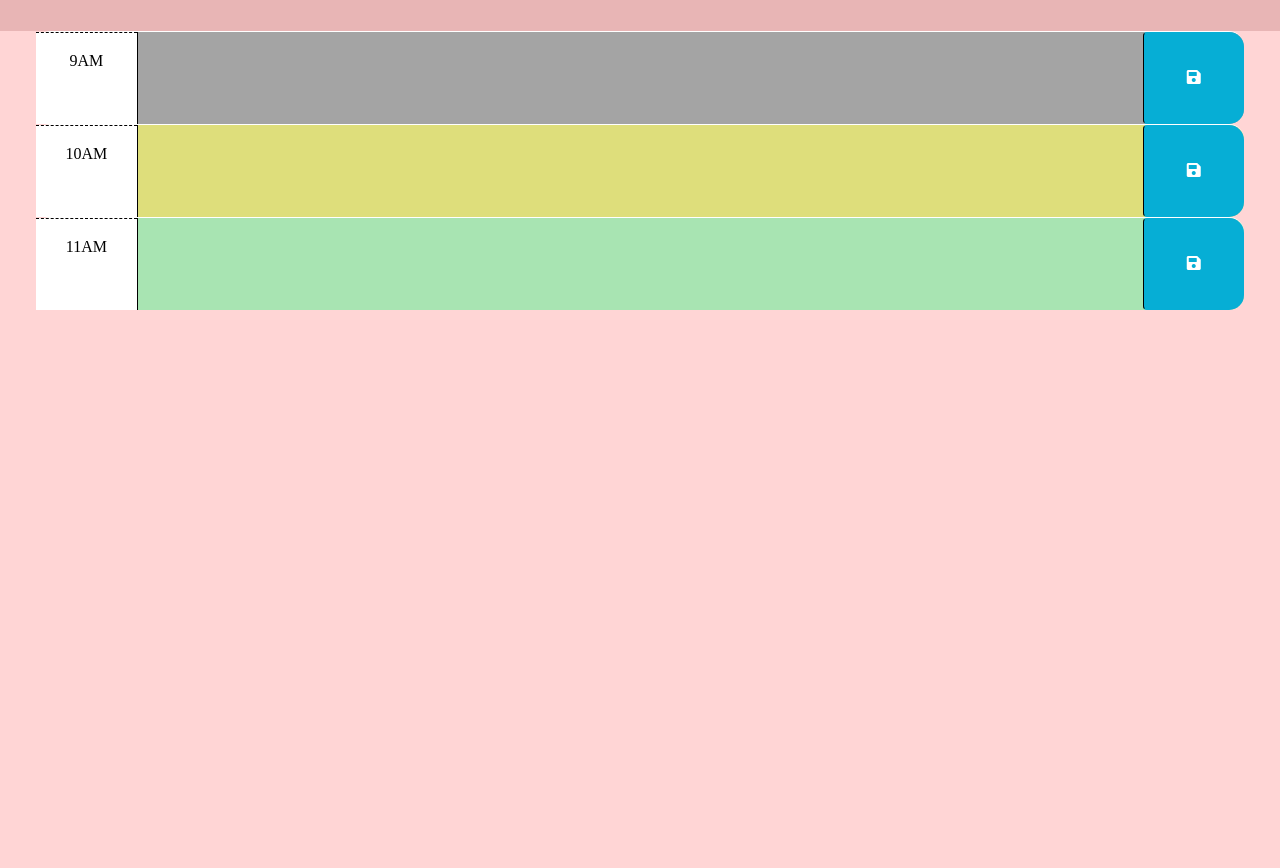
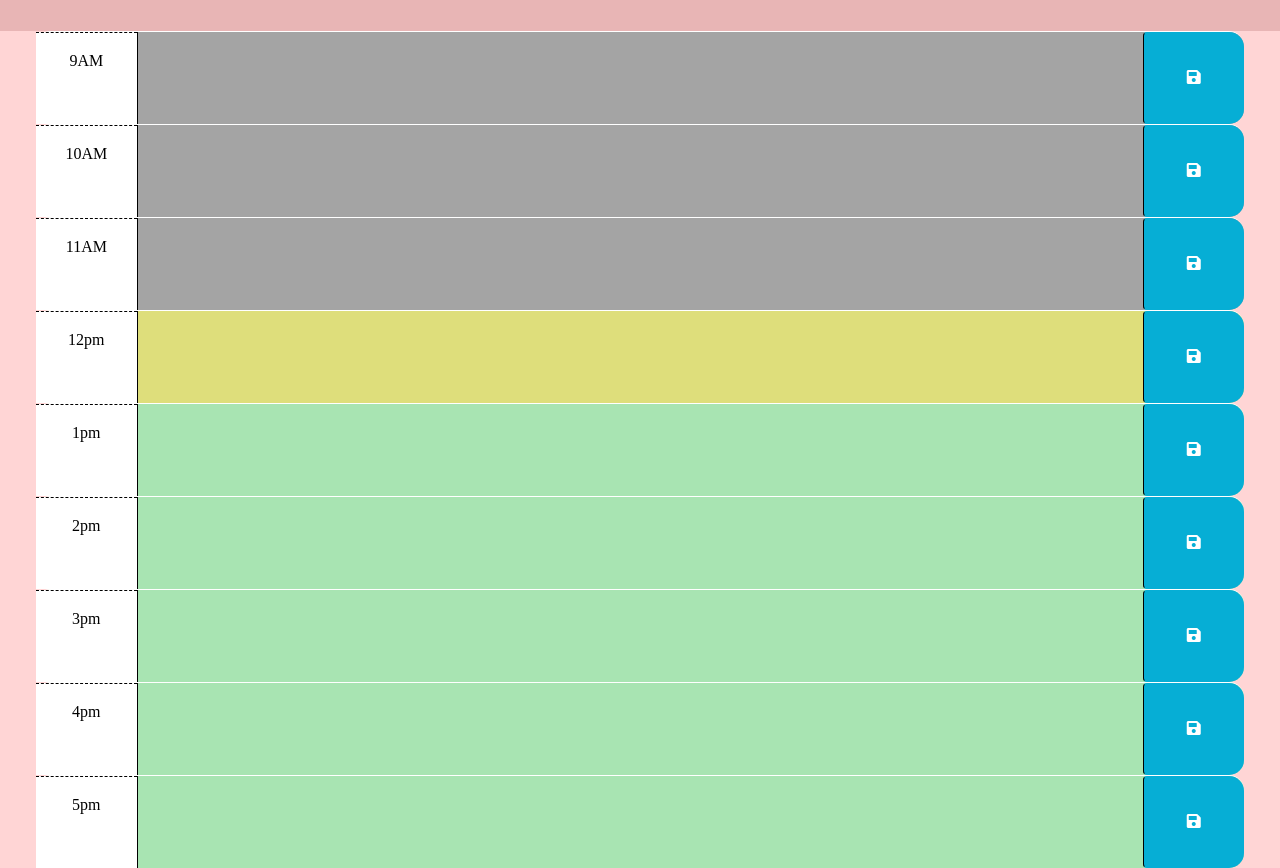
Before and after one commit to Tyler-Cav/Work-Day-Scheduler, a plain HTML site: page Develop/index.html in a window 1280 px wide. Shown: the part 260-1128 px from the top of the page. Before the commit the page ends 800 px from the top, so only its background shows below. Drawn offline with nearby package versions, Linux system fonts and the light colour scheme.

Commit message:
Added id's to each hours button

```diff
--- a/Develop/index.html
+++ b/Develop/index.html
@@ -1,9 +1,5 @@
 <!--
-GIVEN I am using a daily planner to create a schedule
-WHEN I open the planner
-THEN the current day is displayed at the top of the calendar
-WHEN I scroll down
-THEN I am presented with time blocks for standard business hours of 9am to 5pm
+
 WHEN I view the time blocks for that day
 THEN each time block is color-coded to indicate whether it is in the past, present, or future
 WHEN I click into a time block
@@ -61,7 +57,7 @@ THEN the saved events persist
       <div id="hour-9" class="row time-block past ">
         <div class="col-2 col-md-1 hour text-center py-3">9AM</div>
         <textarea class="col-8 col-md-10 description" rows="3"> </textarea>
-        <button class="btn saveBtn col-2 col-md-1" aria-label="save">
+        <button id="btn-9" class="btn saveBtn col-2 col-md-1" aria-label="save">
           <i class="fas fa-save" aria-hidden="true"></i>
         </button>
       </div>
@@ -70,7 +66,7 @@ THEN the saved events persist
       <div id="hour-10" class="row time-block present">
         <div class="col-2 col-md-1 hour text-center py-3">10AM</div>
         <textarea class="col-8 col-md-10 description" rows="3"> </textarea>
-        <button class="btn saveBtn col-2 col-md-1" aria-label="save">
+        <button id="btn-10" class="btn saveBtn col-2 col-md-1" aria-label="save">
           <i class="fas fa-save" aria-hidden="true"></i>
         </button>
       </div>
@@ -79,11 +75,62 @@ THEN the saved events persist
       <div id="hour-11" class="row time-block future">
         <div class="col-2 col-md-1 hour text-center py-3">11AM</div>
         <textarea class="col-8 col-md-10 description" rows="3"> </textarea>
-        <button class="btn saveBtn col-2 col-md-1" aria-label="save">
+        <button id="btn-11"  class="btn saveBtn col-2 col-md-1" aria-label="save">
           <i class="fas fa-save" aria-hidden="true"></i>
         </button>
       </div>
+
+      <div id="hour-12" class="row time-block future">
+        <div class="col-2 col-md-1 hour text-center py-3">12pm</div>
+        <textarea class="col-8 col-md-10 description" rows="3"> </textarea>
+        <button id="btn-12" class="btn saveBtn col-2 col-md-1" aria-label="save">
+          <i class="fas fa-save" aria-hidden="true"></i>
+        </button>
+      </div>
+
+      <div id="hour-1" class="row time-block future">
+        <div class="col-2 col-md-1 hour text-center py-3">1pm</div>
+        <textarea class="col-8 col-md-10 description" rows="3"> </textarea>
+        <button id="btn-1" class="btn saveBtn col-2 col-md-1" aria-label="save">
+          <i class="fas fa-save" aria-hidden="true"></i>
+        </button>
+      </div>
+
+      <div id="hour-2" class="row time-block future">
+        <div class="col-2 col-md-1 hour text-center py-3">2pm</div>
+        <textarea class="col-8 col-md-10 description" rows="3"> </textarea>
+        <button id="btn-2"  class="btn saveBtn col-2 col-md-1" aria-label="save">
+          <i class="fas fa-save" aria-hidden="true"></i>
+        </button>
+      </div>
+
+      <div id="hour-3" class="row time-block future">
+        <div class="col-2 col-md-1 hour text-center py-3">3pm</div>
+        <textarea class="col-8 col-md-10 description" rows="3"> </textarea>
+        <button id="btn-3"  class="btn saveBtn col-2 col-md-1" aria-label="save">
+          <i class="fas fa-save" aria-hidden="true"></i>
+        </button>
+      </div>
+
+      <div id="hour-4" class="row time-block future">
+        <div class="col-2 col-md-1 hour text-center py-3">4pm</div>
+        <textarea class="col-8 col-md-10 description" rows="3"> </textarea>
+        <button id="btn-4"  class="btn saveBtn col-2 col-md-1" aria-label="save">
+          <i class="fas fa-save" aria-hidden="true"></i>
+        </button>
+      </div>
+
+      <div id="hour-5" class="row time-block future">
+        <div class="col-2 col-md-1 hour text-center py-3">5pm</div>
+        <textarea class="col-8 col-md-10 description" rows="3"> </textarea>
+        <button id="btn-5"  class="btn saveBtn col-2 col-md-1" aria-label="save">
+          <i class="fas fa-save" aria-hidden="true"></i>
+        </button>
+      </div>
+
     </div>
+
+
 
     <script src="https://cdnjs.cloudflare.com/ajax/libs/jquery/3.2.1/jquery.min.js"></script>
     <script src="https://cdn.jsdelivr.net/npm/dayjs@1.11.3/dayjs.min.js" integrity="sha256-iu/zLUB+QgISXBLCW/mcDi/rnf4m4uEDO0wauy76x7U=" crossorigin="anonymous"></script>
--- a/Develop/script.js
+++ b/Develop/script.js
@@ -1,12 +1,40 @@
 // Wrap all code that interacts with the DOM in a call to jQuery to ensure that
 // the code isn't run until the browser has finished rendering all the elements
 // in the html.
+var hourNine = document.querySelector("#hour-9");
+var hourTen = document.querySelector("#hour-10");
+var hourEleven = document.querySelector("#hour-11");
+var hourTwelve = document.querySelector("#hour-12");
+var hourOne = document.querySelector("#hour-1");
+var hourTwo = document.querySelector("#hour-2");
+var hourThree = document.querySelector("#hour-3");
+var hourFour = document.querySelector("#hour-4");
+var hourFive = document.querySelector("#hour-5");
+
+//USE LINE 14 WITH LOOP
+
 jqueryCall = $('#hour-10')
 
-console.log(jqueryCall)
-
-var workDayTimes = [9, 10, 11, 12, 1, 2, 3, 4, 5]
-
+//Loop to check what the current time is and update visual classes.
+//Need to use military time to more easily compare the values.
+currentTimeHour = 12
+workDayIds = [hourNine, hourTen, hourEleven, hourTwelve, hourOne, hourTwo, hourThree, hourFour, hourFive]
+var workHour = [9, 10, 11, 12, 13, 14, 15, 16, 17]
+   for (var i = 0; i < workHour.length+1; i++) {
+     if (workHour[i] < currentTimeHour) {
+           workDayIds[i].classList.add('past')
+           workDayIds[i].classList.remove('present')
+           workDayIds[i].classList.remove('future')
+     } else if (workHour[i]  > currentTimeHour) {
+      workDayIds[i].classList.remove('past')
+      workDayIds[i].classList.remove('present')
+      workDayIds[i].classList.add('future')
+     } else if (workHour[i] == currentTimeHour) {
+         workDayIds[i].classList.add('present')
+         workDayIds[i].classList.remove('past')
+         workDayIds[i].classList.remove('future')
+     }
+}
 //Lines 9-15 Are responsible for showing the current date within the header. 3rd Child within HTML header
 var currentDate = new Date();
 var editDateInfo = currentDate.toLocaleDateString('en-US', {
```
